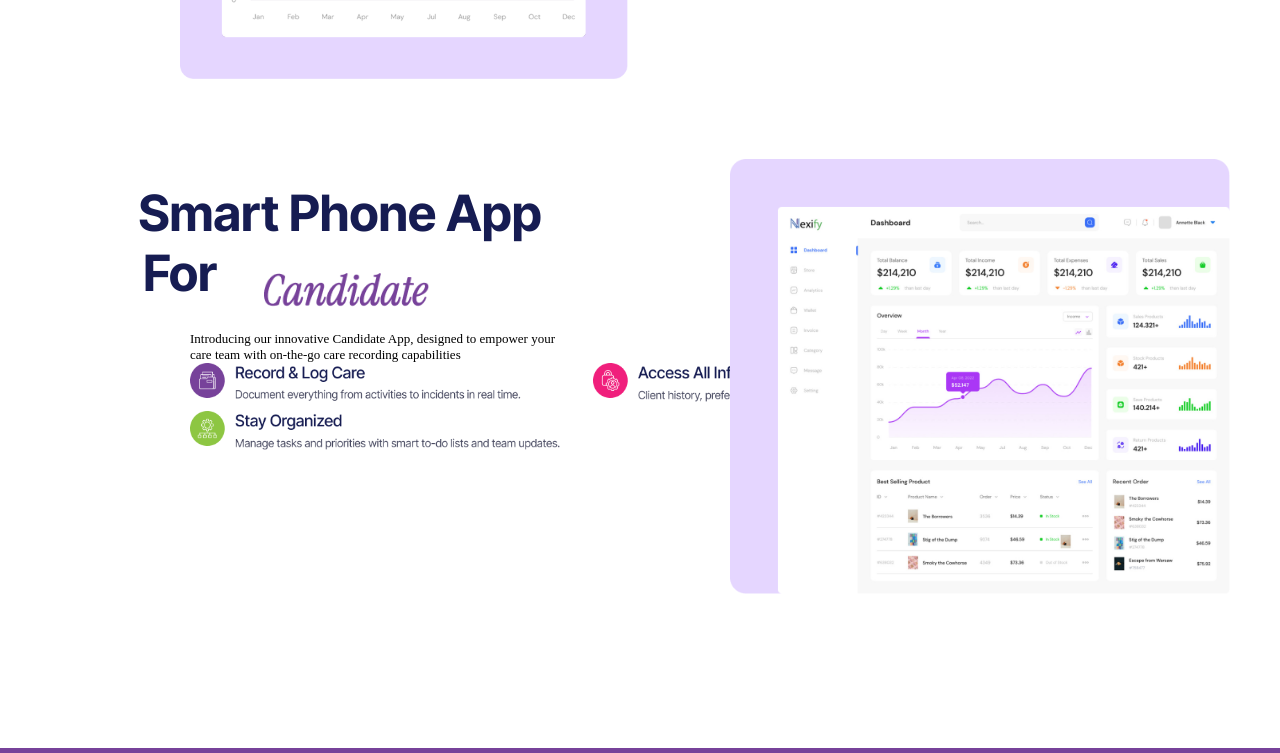
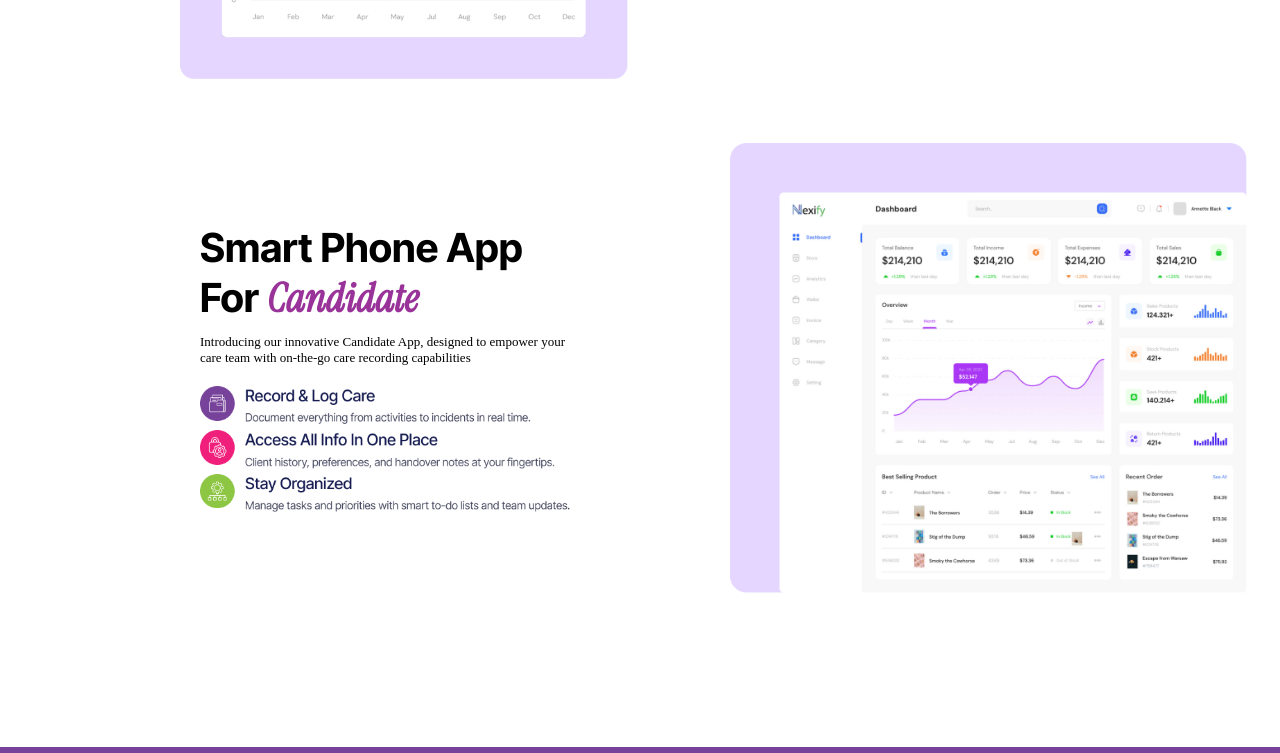
Before and after one commit to Arhammaqsood/MINI-HACKATON, a plain HTML site: page index.html in a window 1280 px wide. Shown: the part 2487-3240 px from the top of the page. Drawn offline with Linux system fonts and the light colour scheme.

Commit message:
second commit

```diff
--- a/index.html
+++ b/index.html
@@ -95,23 +95,25 @@
 
         </div>
 
-        <div Conatinner-2>
-            <div class="containner-text">
-                <h1>Smart Phone App </h1>
-                <h1 class="For">For</h1>
-                <img class="candidate-img" src="Acids/Candidate logo.png" alt="" width="500px" height="100px">
-            </div>
-            <div class="text-format">
-                <p>Introducing our innovative Candidate App, designed to empower your <br> care team with on-the-go care
-                    recording capabilities</p>
-                <img src="Acids/Container (5).png" alt="" width="400px">
-                <img src="Acids/Container (6).png" alt="" width="400px">
-                <img class="last img" src="Acids/Container (7).png" alt="" width="400px">
-            </div>
-            <div class="img-2">
-            <img  src="Acids/Background (2).png" alt="" width="500px">
+        <div class="section">
+            <div class="content">
+                <div class="text-box">
+                    <h2>Smart Phone App <br> For <span class="Candidate">Candidate</span></h2>
+                    <p>Introducing our innovative Candidate App, designed to empower your <br> care team with on-the-go care recording capabilities</p>
+                    <div class="imges">
+                        <img src="Acids/Container (5).png" alt="" width="400px">
+                        <img src="Acids/Container (6).png" alt="" width="400px">
+                        <img src="Acids/Container (7).png" alt="" width="400px">
+                    </div>
+                </div>
+             <div class="backg-2">
+                <img src="Acids/Background (2).png" alt="" height="450px">
+             </div>
+
             </div>
         </div>
+
+
 
         <img class="bakgrd-3" src="Acids/Background (3).png" alt="" width="100%">
 
@@ -129,7 +131,7 @@
 
 
         <footer>
-                 <img class="footer" src="Acids/Footer.png" alt="" width="100%">
+            <img class="footer" src="Acids/Footer.png" alt="" width="100%">
         </footer>
 </body>
 
--- a/style.css
+++ b/style.css
@@ -210,52 +210,43 @@
             margin-bottom: 30px;
 }
 
-.containner-text{
-    text-align: center;
-    margin-left: -600px;
-    margin-top: 100px;
+.text-box>h2{
+    margin-left: 200px ;
+    margin-top: 80px;
+    font-size: 40px;
+    font-family: "Inter Tight", sans-serif;
 }
 
-.containner-text > h1{
-        font-family: "Inter Tight", sans-serif;
-        font-size: 50px;
-        color: #161C52;
-        text-align: center;
+.Candidate{
+    color: rgba(128, 0, 128, 0.801);
+    font-style: italic;
+     font-family: "Instrument Serif", serif;
 }
 
-.For{
-    font-size: 50px;
-    margin-left: -320px;
+.text-box{
+    margin-top: 60px;
 }
 
-
-
-.candidate-img{
- margin-left: 200px;
- margin-top: -900px;
-
+.text-box>p{
+    margin-top: 10px;
+    margin-left: 200px ;
+    font-size: small;
+    margin-bottom: 20px;
 }
 
-
-.text-format{
-    margin-left: 190px;
-    margin-top: 10px;
-    font-size: small;
-
+.imges{
+    display: grid;
+    flex-direction: row;
+    margin-left: 200px ;
 }
 
-.last img{
-    margin-left: -400px;
-    margin-bottom: 800px;
-}
-
-.Conatinner-2{
+.content{
     display: flex;
 }
 
-.img-2{
-    margin-left: 730px;
-    margin-top: -300px;
+.backg-2{
+    margin-left: 130px;
+    margin-top: 60px;
 }
 
 
@@ -280,7 +271,7 @@
 
 .Container-10{
     margin-left: 190px;
-     margin-top: 100px;
+     margin-top: 10px;
 }
 
 .footer{
```
